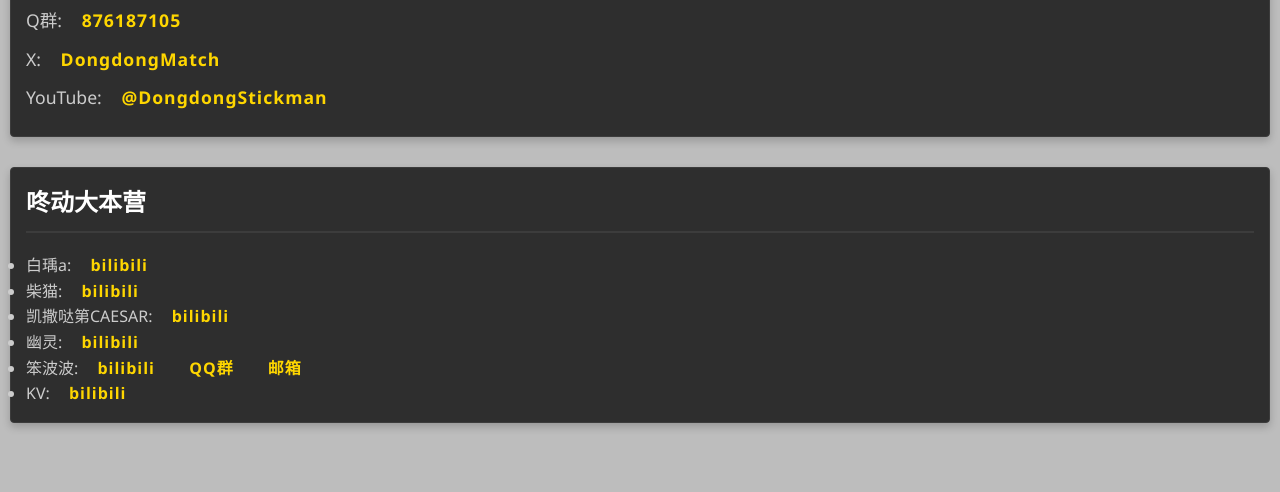
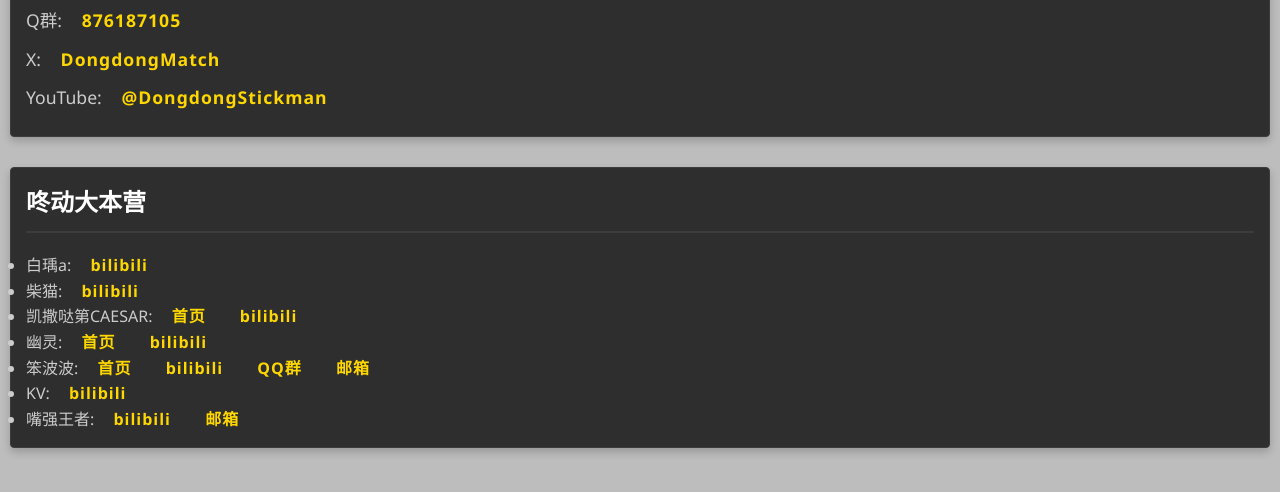
Before and after one commit to ATKilonova/DongdongMatch, a plain HTML site: page index.html in a window 1280 px wide. Shown: the part 1868-2360 px from the top of the page. Drawn offline with Linux system fonts and the light colour scheme.

Commit message:
Add files via upload

```diff
--- a/index.html
+++ b/index.html
@@ -40,7 +40,9 @@
     </section>
     <section id="about">
       <h2>关于</h2>
-    <p>这里是咚动火柴，是由在咚动画柴人员组成的集合。</p>
+      <p>
+        这里是咚动火柴，是由在咚动画柴人员组成的集合。
+      </p>
       <div class="image-container">
         <img src="https://s21.ax1x.com/2024/08/29/pAAwK8s.jpg" alt="咚柴logo" width=80px>
       </div>
@@ -97,14 +99,25 @@
       <ul>
         <li>白瑀a: <a href="https://space.bilibili.com/313679566">bilibili</a></li>
         <li>柴猫: <a href="https://space.bilibili.com/3494356891732846">bilibili</a></li>
-    <li>凯撒哒第CAESAR: <a href="https://space.bilibili.com/1069248525">bilibili</a></li>
-    <li>幽灵: <a href="https://space.bilibili.com/1202520971">bilibili</a></li>
+        <li>凯撒哒第CAESAR:
+          <a href="https://caesar-cat.pages.dev/">首页</a>
+          <a href="https://space.bilibili.com/1069248525">bilibili</a></li>
+        <li>幽灵:
+          <a href="https://ghost-e0v.pages.dev/">首页</a>
+          <a href="https://space.bilibili.com/1202520971">bilibili</a></li>
         <li>笨波波:
+          <a href="https://albertkilonova.us.kg/">首页</a>
           <a href="https://space.bilibili.com/698493476">bilibili</a>
           <a href="http://qm.qq.com/cgi-bin/qm/qr?_wv=1027&k=z5bUCC1lvAQuAn3J_-n96sR2KJlLAHcf&authKey=MgVwHSlOvquVJDoHHwG6b5dDNsuaLKktaw5G%2FGv7ogFfW6OJvPOG4mlUwBi1Jz6L&noverify=0&group_code=1001363193">QQ群</a>
           <a href="mailto:Albert.Kilonova@gmail.com">邮箱</a>
         </li>
-    <li>KV: <a href="https://space.bilibili.com/476270675">bilibili</a></li>
+        <li>KV:
+          <a href="https://space.bilibili.com/476270675">bilibili</a>
+        </li>
+        <li>嘴强王者:
+          <a href="https://space.bilibili.com/494902068">bilibili</a>
+          <a href="mailto:1344720601@qq.com">邮箱</a>
+        </li>
       </ul>
     </section>
     <br /><br /><br /><br /><br /><br /><br /><br /><br /><br /><br /><br /><br /><br /><br /><br /><br /><br /><br /><br /><br /><br /><br /><br /><br /><br /><br /><br /><br /><br /><br /><br /><br /><br /><br /><br /><br /><br /><br /><br /><br /><br /><br /><br /><br /><br /><br /><br /><br /><br /><br /><br /><br /><br /><br /><br /><br /><br /><br />
```
Lines whose indentation alone changed are shown as unchanged.
